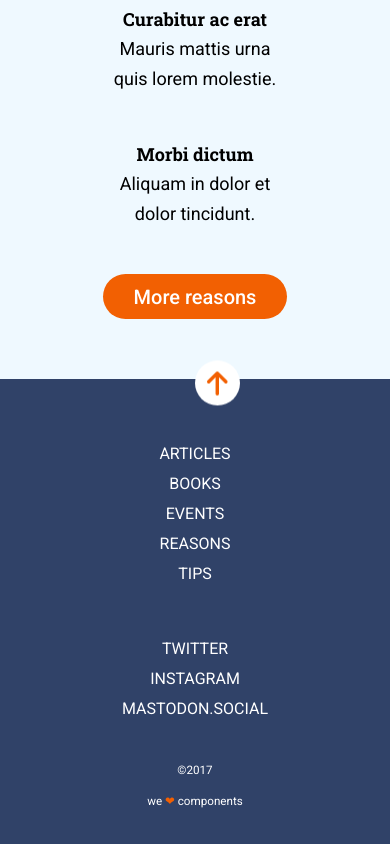
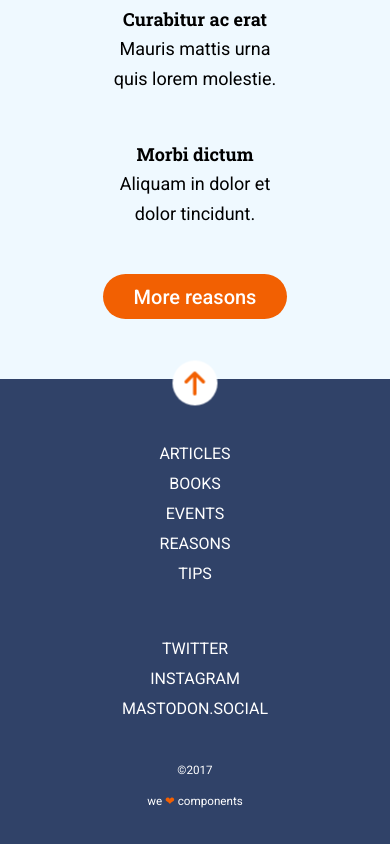
Before and after one commit to Adalab/f-m1-evaluacion-final-anniavdc, a website: page docs/index.html in a window 390 px wide. Shown: the part 1464-2308 px from the top of the page. Drawn offline with nearby package versions, Linux system fonts and the light colour scheme; files that its build step writes are made by us from their sources.

Commit message:
Fix responsive issues

```diff
--- a/_src/assets/scss/core/_mixins.scss
+++ b/_src/assets/scss/core/_mixins.scss
@@ -16,6 +16,12 @@
     align-items: flex-start;
 }
 
+@mixin flexCenteredStart(){
+    display: flex;
+    justify-content: center;
+    align-items: flex-start;
+}
+
 @mixin dot {
     height: 45px;
     width: 45px;
--- a/_src/assets/scss/layout/_footer-nav.scss
+++ b/_src/assets/scss/layout/_footer-nav.scss
@@ -6,10 +6,13 @@
     color: $colorPrimary-0;
 
     @media all and (min-width:768px){
-        @include flexStart();
+        @include flexCenteredStart();
         height: 240px;
         padding-top: 45px;
 
+    }
+    @media all and (min-width:1280px){
+        @include flexStart();
     }
 
 }
@@ -95,9 +98,9 @@
 
 @keyframes top-dot {
     from {
-      transform: translate(0, -10px);
+      transform: translate(-50%, -10px);
     }
     to {
-      transform: translate(0, -50%);
+      transform: translate(-50%, -50%);
     }
   }
```
